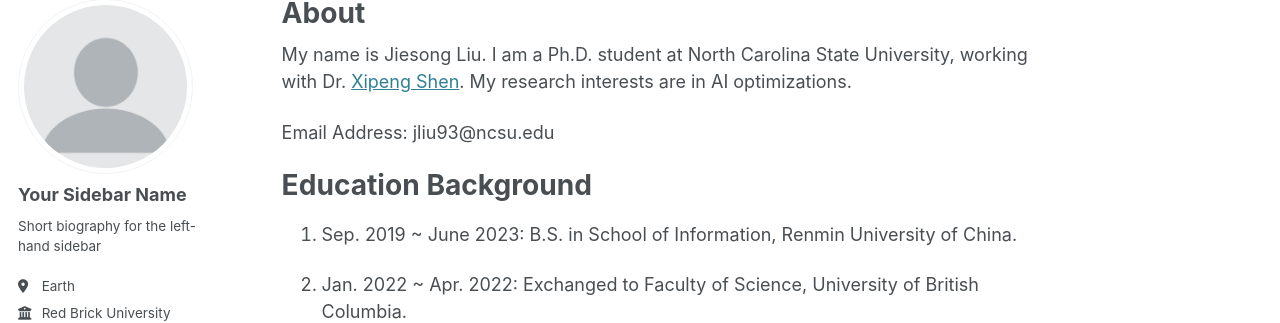
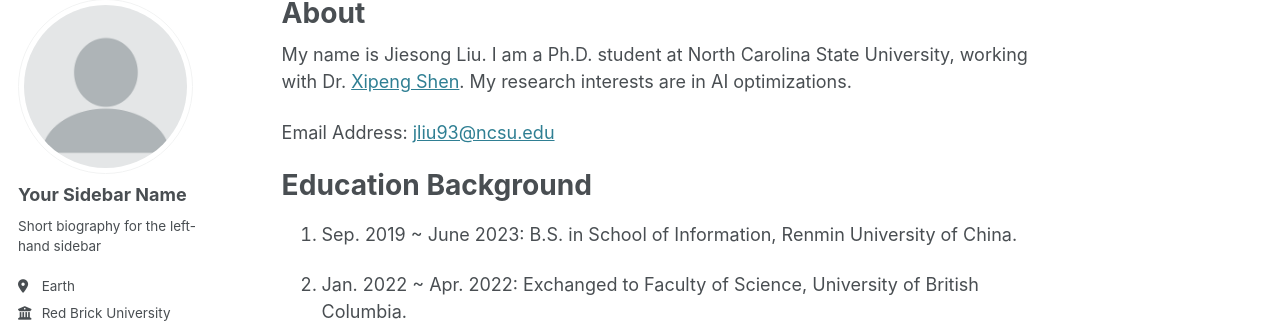
Before and after one commit to Fred1031/Fred1031.github.io, a Jekyll site: the page built from _pages/about.md, in a window 1280 px wide and 900 px high. Shown: the part 107-430 px from the top of the window. Built offline with Jekyll 4.4.1, drawn with Linux system fonts in a browser that asks for light colours; some web fonts are replaced; part of the change alters nothing that is shown.

```diff
--- a/_pages/about.md
+++ b/_pages/about.md
@@ -10,7 +10,7 @@ redirect_from:
 
 My name is Jiesong Liu. I am a Ph.D. student at North Carolina State University, working with Dr. [Xipeng Shen](https://research.csc.ncsu.edu/picture/xshen5/index.html). My research interests are in AI optimizations.
 
-Email Address: jliu93@ncsu.edu
+Email Address: [jliu93@ncsu.edu](mailto:jliu93@ncsu.edu)
 
 
 
```
